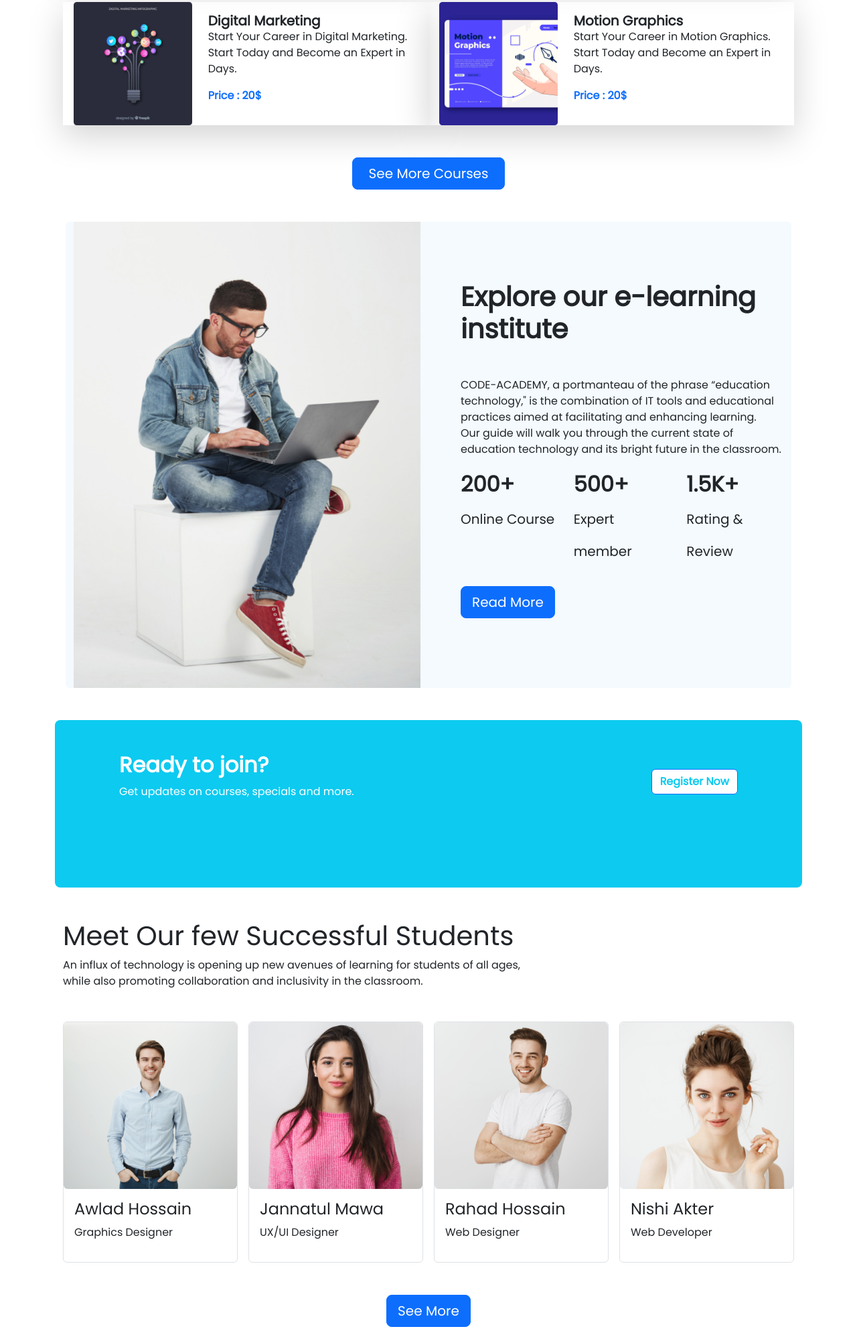
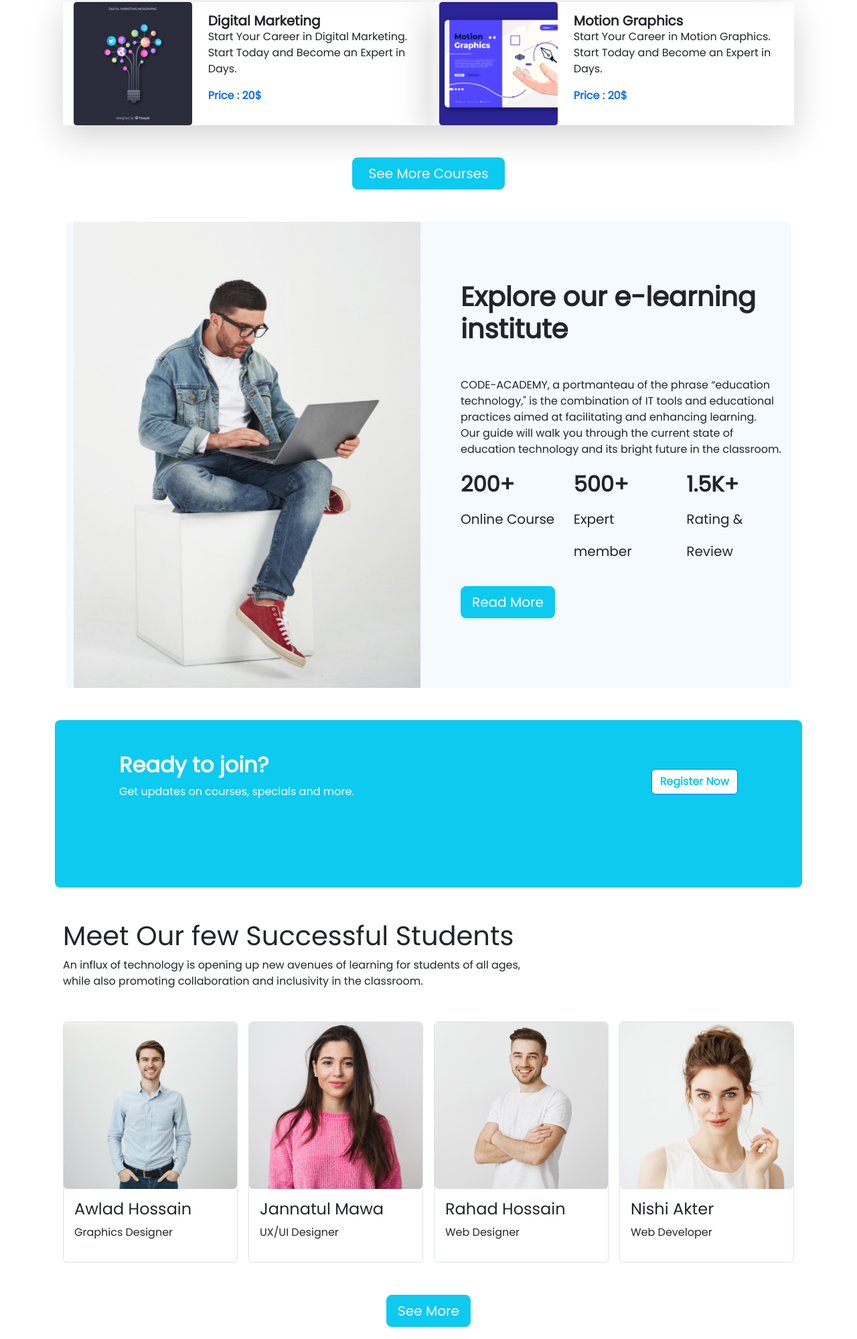
Before and after one commit to asshafi/code-academy-bootstrap, a plain HTML site: page index.html in a window 1280 px wide. Shown: the part 1421-3420 px from the top of the page at 67% size. Drawn offline with nearby package versions, Linux system fonts and the light colour scheme.

Commit message:
Project done

```diff
--- a/index.html
+++ b/index.html
@@ -201,7 +201,7 @@
                 </div>
             </div>
             <div class="text-center">
-                <button type="button" class="btn btn-primary btn-lg text-white  pe-4 ps-4 ">See More
+                <button type="button" class="btn btn-info btn-lg text-white  pe-4 ps-4 ">See More
                     Courses</button>
             </div>
         </section>
@@ -234,7 +234,7 @@
                             </p>
                         </div>
                     </div>
-                    <p><button type="button" class="btn btn-primary btn-lg">Read More</button></p>
+                    <p><button type="button" class="btn btn-info text-white btn-lg">Read More</button></p>
                 </div>
 
             </div>
@@ -331,7 +331,8 @@
                     </div>
                 </div>
             </div>
-            <p class="text-center"><button type="button" class="btn btn-primary btn-lg mt-5 d-none d-lg-inline">See
+            <p class="text-center"><button type="button"
+                    class="btn btn-info text-white btn-lg mt-5 d-none d-lg-inline">See
                     More</button></p>
         </section>
         <!-- Successful Student section end-->
@@ -404,7 +405,7 @@
                 </div>
             </div>
             </div>
-            <p class="text-center"><button type="button" class="btn btn-primary btn-lg d-lg-none">View
+            <p class="text-center"><button type="button" class="btn btn-info text-white btn-lg d-lg-none">View
                     All</button></p>
         </section>
         <!-- Feedback section end-->
@@ -529,7 +530,7 @@
             <li class="nav-item"><a href="#" class="nav-link px-2 text-white">Privacy Policy</a></li>
             <li class="nav-item"><a href="#" class="nav-link px-2 text-white">| Terms & Condition</a></li>
         </ul>
-        <p class="text-center">@Copywright-2022 S M SHAFI-All rights reserved</p>
+        <p class="text-center text-muted fs-6">@Copywright-2022 S M SHAFI-All rights reserved</p>
         <ul class="nav justify-content-center">
             <li class="nav-item">
                 <a class="nav-link px-2 text-muted" href="https://www.facebook.com/as.shafi.15" target="_blank"><i
```
